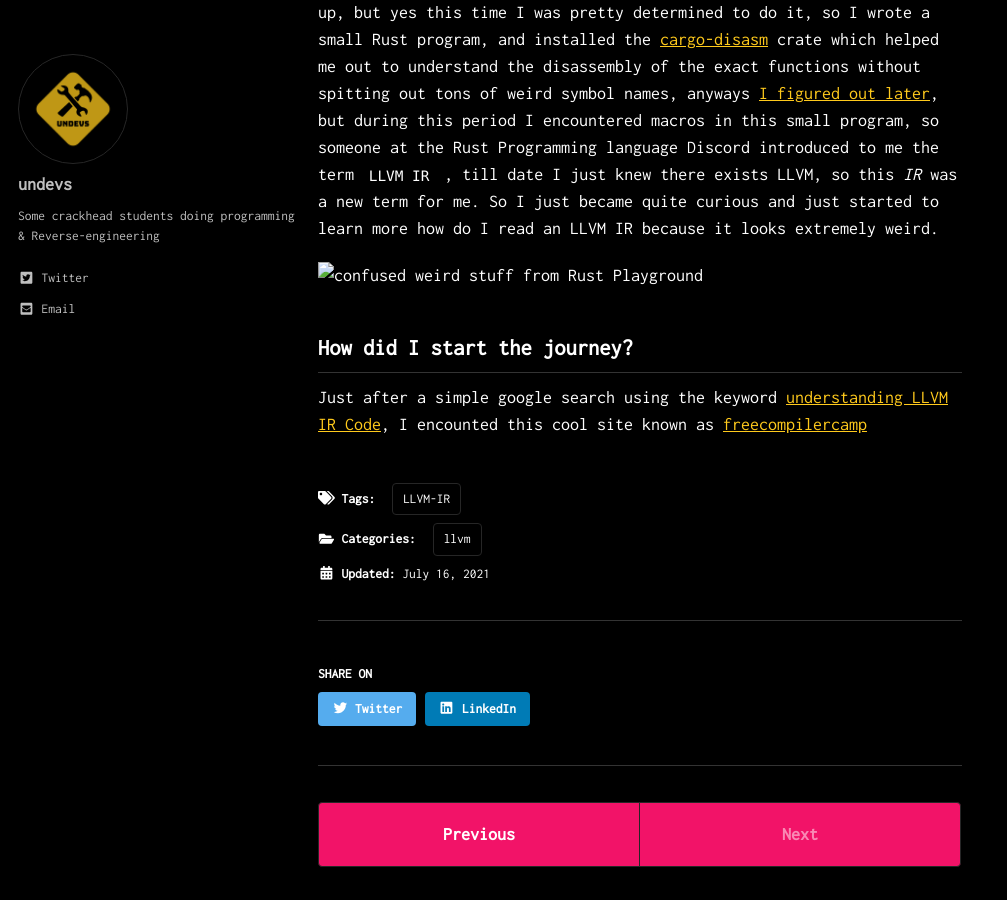
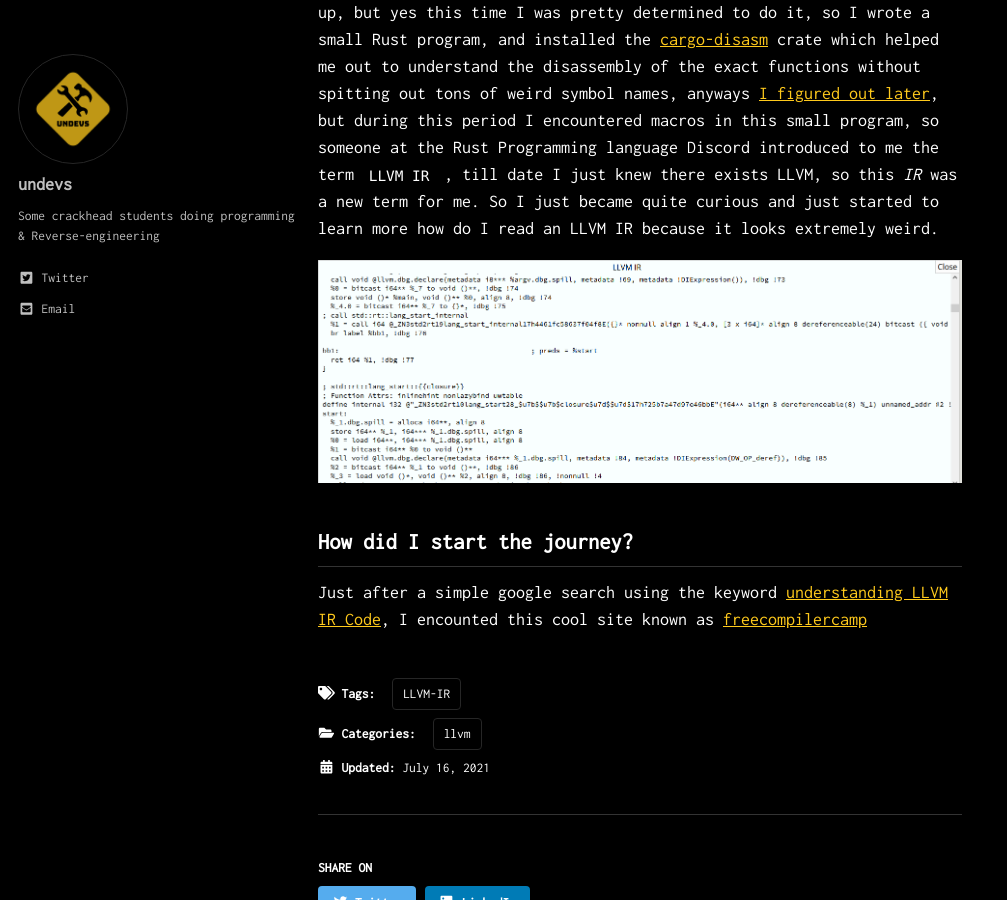
Before and after one commit to un-devs/un-devs.github.io, a Jekyll site: the page built from _posts/2021-07-16-journey-to-understanding-llvm-ir.md, in a window 1280 px wide and 900 px high, scrolled down 803 px. Shown: the whole window, without its empty margins (0-1007 px from the left). Built offline with Jekyll 4.4.1, drawn with Linux system fonts in a browser that asks for light colours; cached includes are drawn as plain includes.

Commit message:
Update 2021-07-16-journey-to-understanding-llvm-ir.md

````diff
--- a/_posts/2021-07-16-journey-to-understanding-llvm-ir.md
+++ b/_posts/2021-07-16-journey-to-understanding-llvm-ir.md
@@ -14,7 +14,7 @@ categories:
 
 So, a few days ago I saw some tweet saying about Reversing a Rust binary claiming it as a pretty tedious task, indeed it is to be honest, previously I tried to understand the disassembly of a rust binary but due to extremely irritating symbols in Rust, I would say I just gave up, but yes this time I was pretty determined to do it, so I wrote a small Rust program, and installed the [cargo-disasm](https://github.com/ExPixel/cargo-disasm) crate which helped me out to understand the disassembly of the exact functions without spitting out tons of weird symbol names, anyways [I figured out later](https://twitter.com/ElementalX2/status/1414035130855960576?s=20), but during this period I encountered macros in this small program, so someone at the Rust Programming language Discord introduced to me the term ```LLVM IR``` , till date I just knew there exists LLVM, so this *IR* was a new term for me. So I just became quite curious and just started to learn more how do I read an LLVM IR because it looks extremely weird.
 
-![confused weird stuff from Rust Playground](/assets/image/posts/picture2.png "confusing weird stuff from Rust Playground")
+![confused weird stuff from Rust Playground](/assets/images/posts/picture2.png "confusing weird stuff from Rust Playground")
 
 
 ## How did I start the journey?
````
